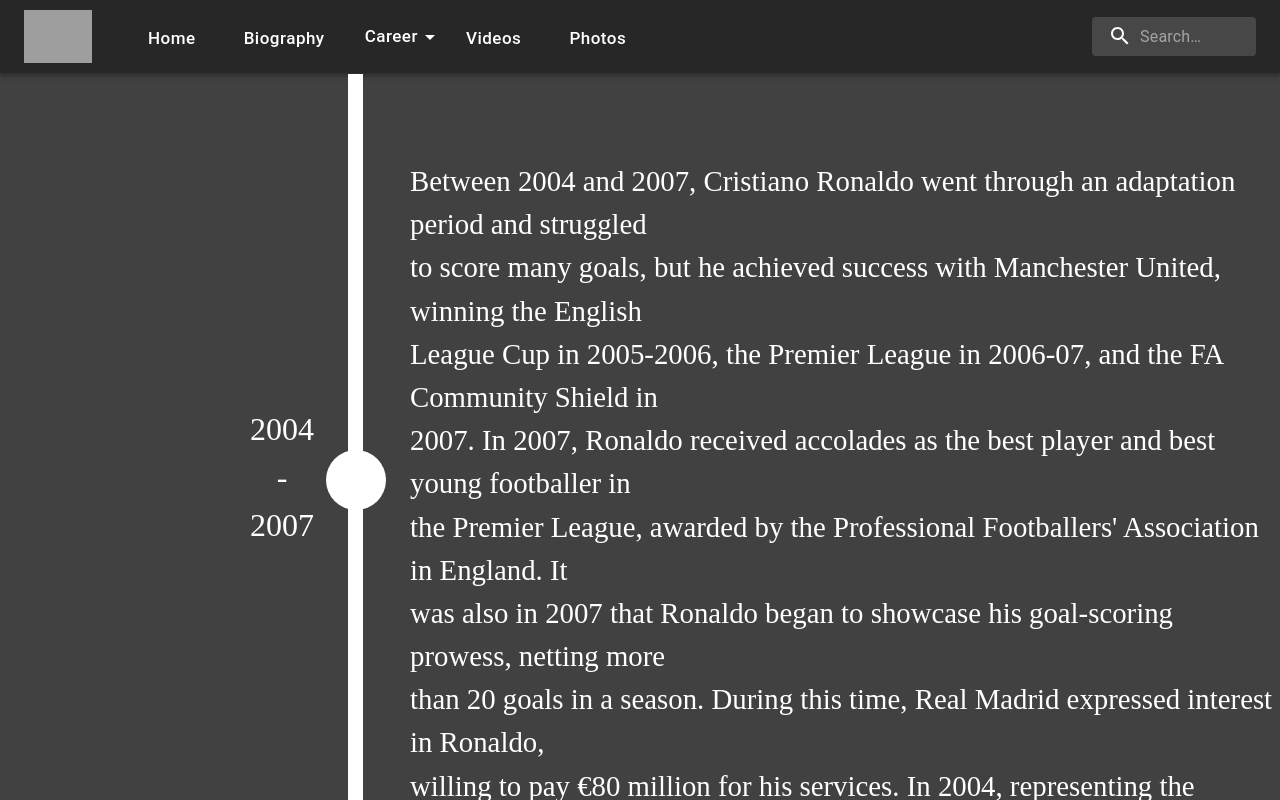
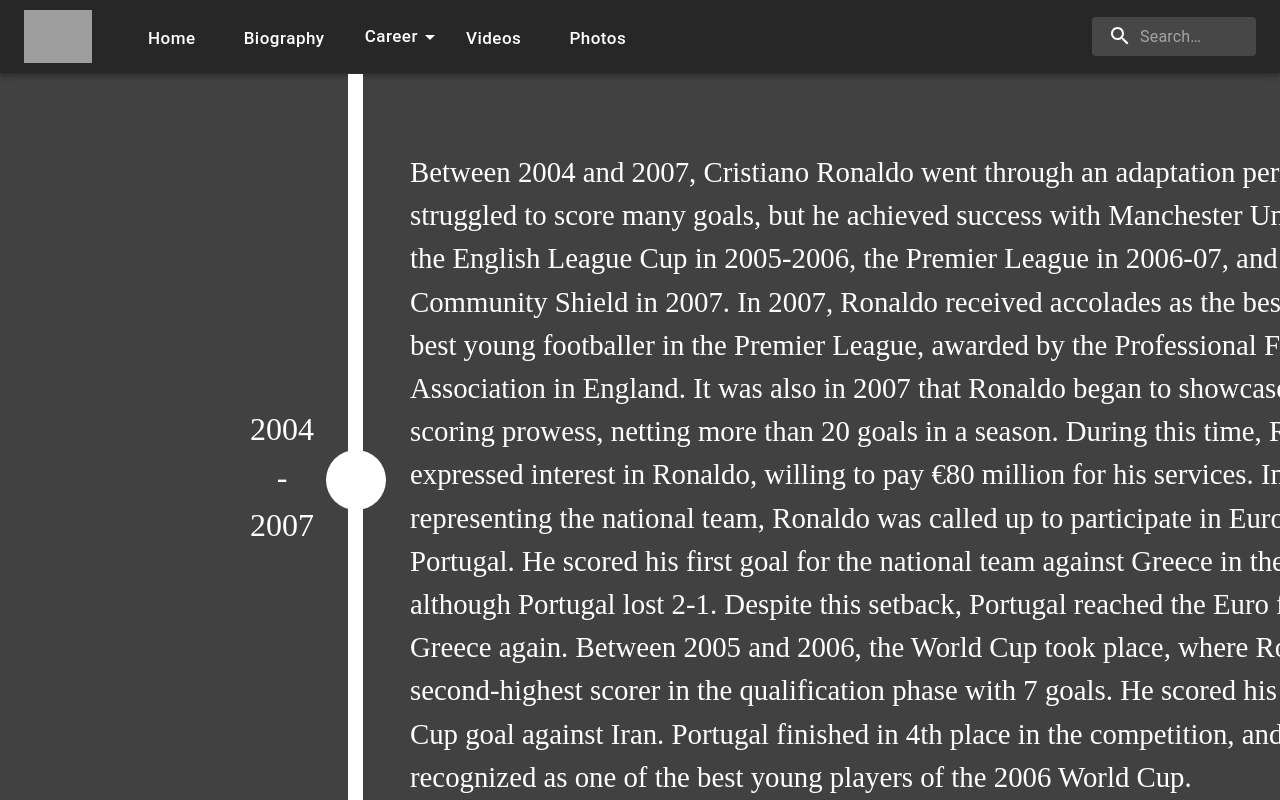
Before and after one commit to miguelfcostaa/SGM, a React (Create React App) app: page /timeline4 in a window 1280 px wide. Built offline with nearby package versions, Linux system fonts and the light colour scheme; grey boxes are pictures that could not be loaded.

Commit message:
ajuste da timeline

```diff
--- a/src/components/Timeline1.tsx
+++ b/src/components/Timeline1.tsx
@@ -19,18 +19,19 @@
             <div className="ball"></div>
             <div className="line"></div>
             <div className="textotimeline1">
-                <p> Cristiano Ronaldo, born in the city of Funchal on the island of Madeira,<br></br>
-                    on February 5, 1985, already revealed his passion for football from childhood. <br></br>
-                    Days were filled with improvised matches on the streets, shared with friends,<br></br>
-                    where the first traces of the phenomenon emerged. At the age of 9, he began <br></br>
-                    his journey at Futebol Clube Andorinha, marking the starting point of a <br></br>
-                    legendary career. His exceptional skills caught the attention of Clube <br></br>
-                    Desportivo Nacional, one of the giants of football in Madeira, who signed <br></br>
-                    him in 1995. After two years in the youth categories of Nacional, Cristiano <br></br>
-                    transitioned to the youth categories of Sporting Clube de Portugal in 1997. <br></br>
-                    This change was motivated by a debt of 450 thousand escudos (2,244 euros) <br></br>
+                <div>
+                    Cristiano Ronaldo, born in the city of Funchal on the island of Madeira,
+                    on February 5, 1985, already revealed his passion for football from childhood.
+                    Days were filled with improvised matches on the streets, shared with friends,
+                    where the first traces of the phenomenon emerged. At the age of 9, he began
+                    his journey at Futebol Clube Andorinha, marking the starting point of a
+                    legendary career. His exceptional skills caught the attention of Clube
+                    Desportivo Nacional, one of the giants of football in Madeira, who signed
+                    him in 1995. After two years in the youth categories of Nacional, Cristiano
+                    transitioned to the youth categories of Sporting Clube de Portugal in 1997.
+                    This change was motivated by a debt of 450 thousand escudos (2,244 euros)
                     that Nacional owed to Sporting.
-                </p>
+                </div>
             </div>
             <span className="datatimeline1">
                    1985 <br></br>
--- a/src/components/Timeline2.tsx
+++ b/src/components/Timeline2.tsx
@@ -18,17 +18,17 @@
             </div>
             <div className="line-full"></div>
             <div className="ball"></div>
-            <div className="textotimeline1">
-                <p>
-                    On April 14, 1997, Cristiano Ronaldo joined Sporting Clube Lisboa, where he <br></br>
-                    played for the Sporting under-16, under-17, under-18, B teams, and the <br></br>
-                    first team. Ronaldo scored 2 goals in his debut for the first team against <br></br>
-                    Moreirense and made his first appearance for Portugal in the UEFA European <br></br>
-                    Under-17 Championship. At the age of 15, he was diagnosed with a heart <br></br>
-                    condition that could have forced him to give up playing football. A successful <br></br>
-                    operation was performed, and he resumed playing. On July 13, 2002, Ronaldo <br></br>
+            <div className="textotimeline2">
+                <div>
+                    On April 14, 1997, Cristiano Ronaldo joined Sporting Clube Lisboa, where he
+                    played for the Sporting under-16, under-17, under-18, B teams, and the
+                    first team. Ronaldo scored 2 goals in his debut for the first team against
+                    Moreirense and made his first appearance for Portugal in the UEFA European
+                    Under-17 Championship. At the age of 15, he was diagnosed with a heart
+                    condition that could have forced him to give up playing football. A successful
+                    operation was performed, and he resumed playing. On July 13, 2002, Ronaldo
                     started as a titular player in the first team, playing 30 games and scoring 5 goals.
-                </p>
+                </div>
             </div>
             <span className="datatimeline1">
                    1997 <br></br>
--- a/src/components/Timeline4.tsx
+++ b/src/components/Timeline4.tsx
@@ -6,7 +6,7 @@
     return (
         <div style={{overflow: 'hidden', background: '#414141', position: 'absolute', height: '100%', width: '100%'}} >
             <NavBar />
-            <Box sx={{ marginLeft: '1520px', marginTop: "100px" }}>
+            <Box sx={{ marginLeft: '1480px', marginTop: "100px" }}>
                 <img
                 height="600"
                 width="400"
@@ -19,23 +19,23 @@
             <div className="line-full"></div>
             <div className="ball"></div>
             <div className="textotimeline2">
-                <p>
-                    Between 2004 and 2007, Cristiano Ronaldo went through an adaptation period and struggled <br></br>
-                    to score many goals, but he achieved success with Manchester United, winning the English <br></br>
-                    League Cup in 2005-2006, the Premier League in 2006-07, and the FA Community Shield in <br></br>
-                    2007. In 2007, Ronaldo received accolades as the best player and best young footballer in <br></br>
-                    the Premier League, awarded by the Professional Footballers' Association in England. It <br></br>
-                    was also in 2007 that Ronaldo began to showcase his goal-scoring prowess, netting more <br></br>
-                    than 20 goals in a season. During this time, Real Madrid expressed interest in Ronaldo, <br></br>
-                    willing to pay €80 million for his services. In 2004, representing the national team, <br></br>
-                    Ronaldo was called up to participate in Euro 2004, held in Portugal. He scored his first <br></br>
-                    goal for the national team against Greece in the group stage, although Portugal lost 2-1. <br></br>
-                    Despite this setback, Portugal reached the Euro final but lost to Greece again. Between <br></br>
-                    2005 and 2006, the World Cup took place, where Ronaldo was the second-highest scorer in <br></br>
-                    the qualification phase with 7 goals. He scored his first World Cup goal against Iran.  <br></br>
-                    Portugal finished in 4th place in the competition, and Ronaldo was recognized as one of the <br></br>
+                <div>
+                    Between 2004 and 2007, Cristiano Ronaldo went through an adaptation period and struggled
+                    to score many goals, but he achieved success with Manchester United, winning the English
+                    League Cup in 2005-2006, the Premier League in 2006-07, and the FA Community Shield in
+                    2007. In 2007, Ronaldo received accolades as the best player and best young footballer in
+                    the Premier League, awarded by the Professional Footballers' Association in England. It
+                    was also in 2007 that Ronaldo began to showcase his goal-scoring prowess, netting more
+                    than 20 goals in a season. During this time, Real Madrid expressed interest in Ronaldo,
+                    willing to pay €80 million for his services. In 2004, representing the national team,
+                    Ronaldo was called up to participate in Euro 2004, held in Portugal. He scored his first
+                    goal for the national team against Greece in the group stage, although Portugal lost 2-1.
+                    Despite this setback, Portugal reached the Euro final but lost to Greece again. Between
+                    2005 and 2006, the World Cup took place, where Ronaldo was the second-highest scorer in
+                    the qualification phase with 7 goals. He scored his first World Cup goal against Iran.
+                    Portugal finished in 4th place in the competition, and Ronaldo was recognized as one of the
                     best young players of the 2006 World Cup.
-                </p>
+                </div>
             </div>
             <span className="datatimeline1">
                    2004 <br></br>
--- a/src/components/Timeline5.tsx
+++ b/src/components/Timeline5.tsx
@@ -14,7 +14,7 @@
                 ></img>
             </Box>
             <div>
-                <button className="invisible-button" onClick={() => window.location.href = "/timeline2"}></button>
+                <button className="invisible-button" onClick={() => window.location.href = "/timeline4"}></button>
             </div>
             <div className="line-full"></div>
             <div className="ball"></div>
--- a/src/index.css
+++ b/src/index.css
@@ -344,18 +344,29 @@
 }
 
 .textotimeline1 {
+  display: flex;
+  justify-content: center;
+  align-items: center;
   font-family: 'Times New Roman', Times, serif;
   position: absolute;
-  top: 270px;
+  width: 1050px;
+  height: 550px;
+  top: 210px;
   left: 410px;
-  font-size: 2.0rem;
+  font-size: 1.8rem;
   color: white;
 }
 
 .textotimeline2 {
+  display: flex;
+  justify-content: center;
+  align-items: center;
   font-family: 'Times New Roman', Times, serif;
   position: absolute;
-  top: 160px;
+  border: 1px;
+  width: 1050px;
+  height: 650px;
+  top: 150px;
   left: 410px;
   font-size: 1.8rem;
   color: white;
```
Also changed, not shown: src/components/Timeline3.tsx (+18 -18 lines).
